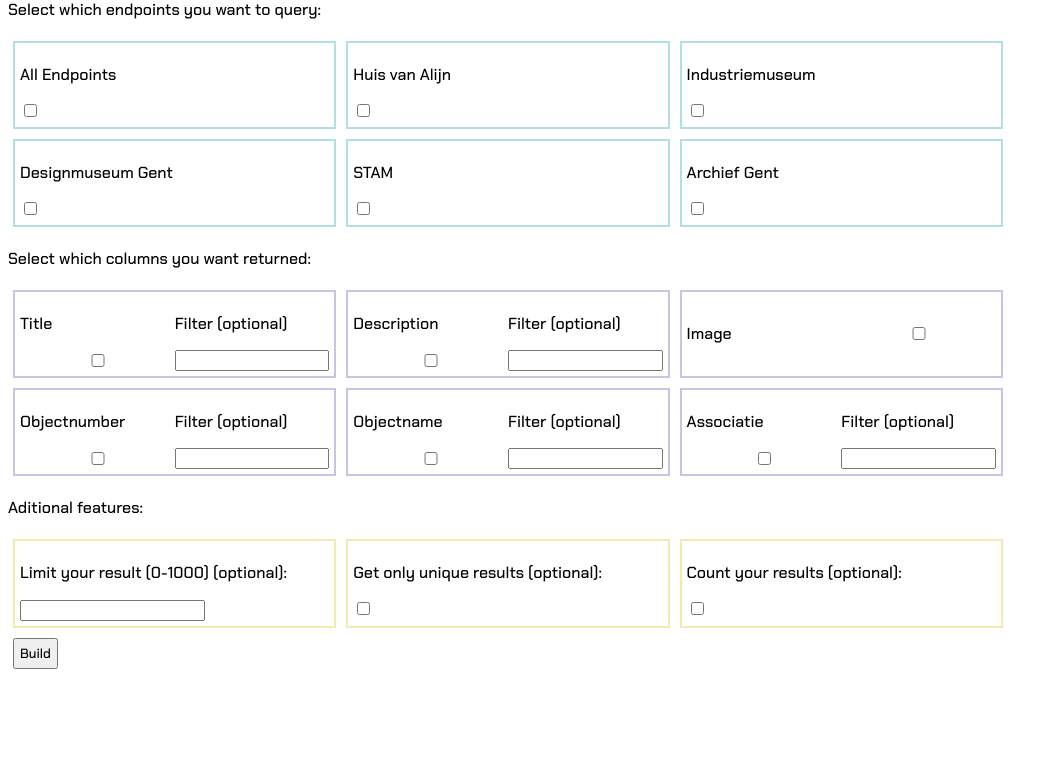
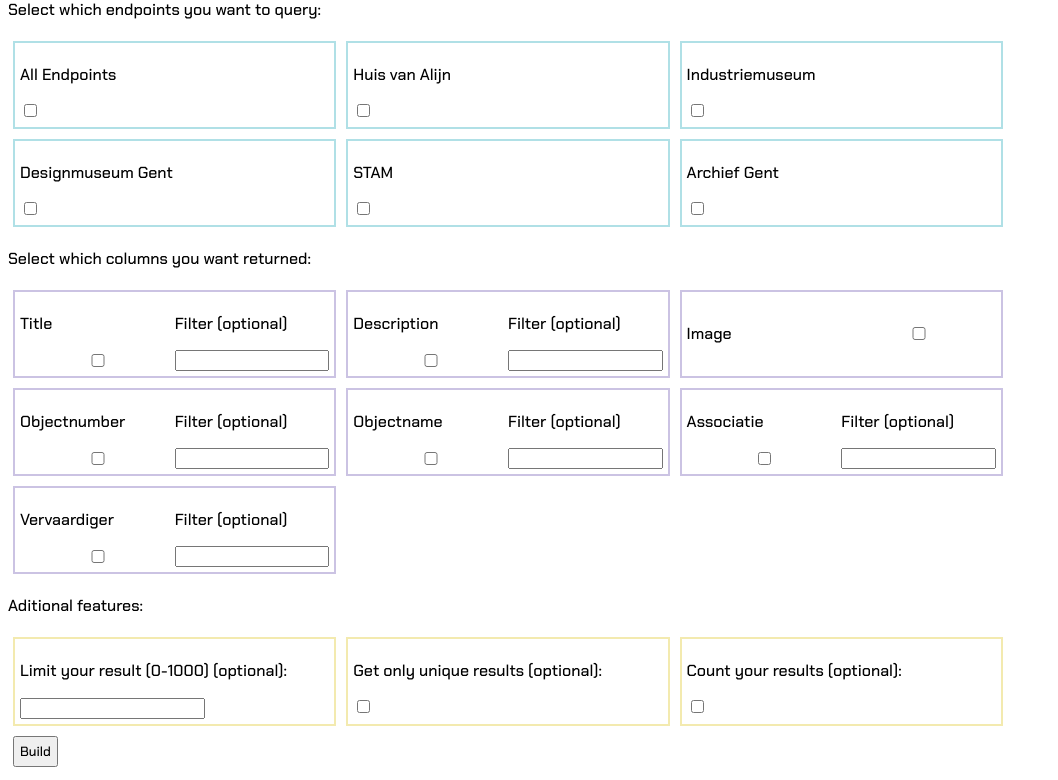
Before and after one commit to floreverk/querybuilder, a Django app: page / in a window 1280 px wide. Shown: the part 101-881 px from the top of the page, without its empty margins (0-1058 px from the left). Before the commit the page ends 770 px from the top, so only its background shows below. Run offline with Django 3.2, Linux system fonts and the light colour scheme.

Commit message:
vervaardiger

```diff
--- a/builder/forms.py
+++ b/builder/forms.py
@@ -20,5 +20,7 @@ class EndpointForm(forms.Form):
     associatiefilter = forms.CharField(required=False)
     objectnumber = forms.BooleanField(required=False)
     objectnumberfilter = forms.CharField(required=False)
+    vervaardiger = forms.BooleanField(required=False)
+    vervaardigerfilter = forms.CharField(required=False)
     distinct = forms.BooleanField(required=False)
     count = forms.BooleanField(required=False)
--- a/builder/templates/form.html
+++ b/builder/templates/form.html
@@ -51,6 +51,9 @@
                     <div class="choose">
                         <p>Associatie</p><p>Filter (optional)</p>{{form.associatie}} {{form.associatiefilter}}
                     </div>
+                    <div class="choose">
+                        <p>Vervaardiger</p><p>Filter (optional)</p>{{form.vervaardiger}} {{form.vervaardigerfilter}}
+                    </div>
                 </div>
                 <p>Aditional features:</p>
                 <div class='grid'>
--- a/builder/templates/query.html
+++ b/builder/templates/query.html
@@ -12,7 +12,8 @@
                 <p>PREFIX cidoc:&lt;http://www.cidoc-crm.org/cidoc-crm/&gt;</p>
                 <p>{{ prefixadms|safe }}</p>
                 <p>{{ prefix|safe }}</p>
-                <p> SELECT {{count|safe}} {{distinct|safe}} {{ variabletitle|safe }} {{ variablenote|safe }} {{ variableimage|safe }} {{ variableobjectname|safe }} {{ variableobjectnumber|safe }} {{ variableassociatie|safe }}{{closecount|safe}} {{ endpoint|safe }}{{ hva|safe }} {{ dmg|safe }} {{ ag|safe }} {{ stam|safe }} {{ im|safe }}</p>
+                <p>{{ prefixla|safe }}</p>
+                <p> SELECT {{count|safe}} {{distinct|safe}} {{ variabletitle|safe }} {{ variablenote|safe }} {{ variableimage|safe }} {{ variableobjectname|safe }} {{ variableobjectnumber|safe }} {{ variableassociatie|safe }}{{ variablevervaardiger|safe }}{{closecount|safe}} {{ endpoint|safe }}{{ hva|safe }} {{ dmg|safe }} {{ ag|safe }} {{ stam|safe }} {{ im|safe }}</p>
                 <p>WHERE {</p>
                 <p>{{ title|safe }}</p>
                 <p>{{ filtertitle|safe }}</p>
@@ -25,6 +26,8 @@
                 <p>{{ filterassociatie|safe }}</p>
                 <p>{{ objectnumber|safe }}</p>
                 <p>{{ filterobjectnumber|safe }}</p>
+                <p>{{ vervaardiger|safe }}</p>
+                <p>{{ filtervervaardiger|safe }}</p>
                 <p>} {{limit|safe}}</p>
             </div>
             <h2 class="header">Try it out:</h2>
--- a/builder/views.py
+++ b/builder/views.py
@@ -134,20 +134,41 @@ def buildquery(request):
                 filterobjectnumber = ''
                 prefixadms = ''
 
+            if form.cleaned_data['vervaardiger'] == True:
+                vervaardiger = '''?o cidoc:P108i_was_produced_by ?production.</br>
+                ?production cidoc:P14_carried_out_by ?producer.</br>
+                ?producer la:equivalent ?equivalent.</br>
+                ?equivalent rdfs:label ?creator.
+                '''
+                variablevervaardiger = '?creator'
+                prefixla = 'PREFIX la:&lt;https://linked.art/ns/terms/&gt;'
+                if form.cleaned_data['vervaardigerfilter'] == '':
+                    filtervervaardiger = ''
+                else:
+                    vervaardigerfilter = form.cleaned_data['vervaardigerfilter']
+                    filtervervaardiger = 'FILTER (regex(?creator, "^'+vervaardigerfilter+'$", "i"))'
+            else:
+                vervaardiger = ''
+                variablevervaardiger = ''
+                filtervervaardiger = ''
+                prefixla = ''
+
             if form.cleaned_data['associatie'] or form.cleaned_data['objectname'] or form.cleaned_data['objectnumber']== True:
                 prefix = 'PREFIX skos:&lt;http://www.w3.org/2004/02/skos/core#&gt;'
             else:
                 prefix = ''
+
 
             return render(request, 'query.html', {'endpoint': endpoint, 'hva': hva, 'dmg': dmg, 'im': im, 'ag': ag, 'stam': stam,
             'limit': limit, 'distinct': distinct, 'count': count, 'closecount': closecount,
             'variabletitle': variabletitle, 'title': title, 'filtertitle': filtertitle,
             'note': note, 'variablenote': variablenote, 'filternote': filternote,
             'image': image, 'variableimage': variableimage,
-            'prefix': prefix, 'prefixadms': prefixadms,
+            'prefix': prefix, 'prefixadms': prefixadms, 'prefixla': prefixla,
             'objectname': objectname, 'variableobjectname': variableobjectname, 'filterobjectname': filterobjectname,
             'associatie': associatie, 'variableassociatie': variableassociatie, 'filterassociatie': filterassociatie,
-            'objectnumber': objectnumber, 'variableobjectnumber': variableobjectnumber, 'filterobjectnumber': filterobjectnumber})
+            'objectnumber': objectnumber, 'variableobjectnumber': variableobjectnumber, 'filterobjectnumber': filterobjectnumber,
+            'vervaardiger': vervaardiger, 'variablevervaardiger': variablevervaardiger, 'filtervervaardiger': filtervervaardiger})
 
     form = EndpointForm()
 
```
